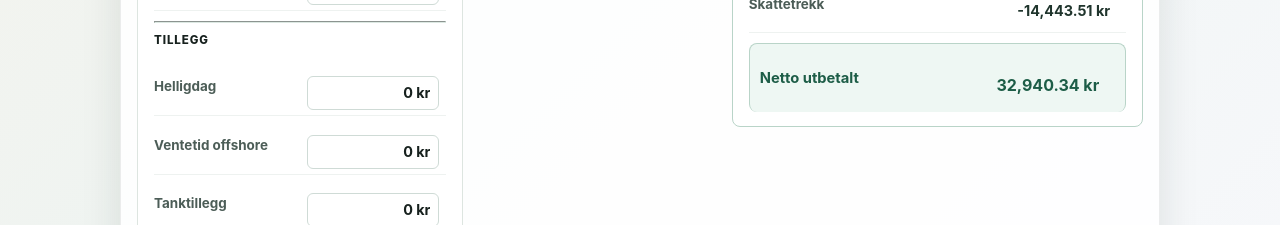
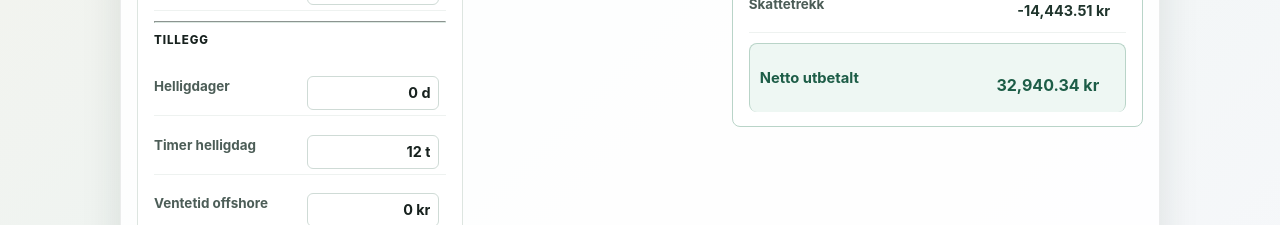
Before and after one commit to gekoparty/lonnapp, a React (Vite) app: page / in a window 1280 px wide. Shown: the part 541-766 px from the top of the page. Built offline with nearby package versions, Linux system fonts and the light colour scheme.

Commit message:
add holidays

```diff
--- a/src/components/FullForm.jsx
+++ b/src/components/FullForm.jsx
@@ -34,7 +34,10 @@ const FullForm = ({
     employeeInsuranceCost,
     unionName,
     employeeType,
-    holidayCompensation,
+    holidayWorkDays,
+    holidayWorkHours,
+    holidayPremium100,
+    holidayAllowance75,
     waitingTimeOffshore,
     tankAllowance,
     dirtAllowance,
@@ -115,11 +118,20 @@ const FullForm = ({
             <h2 className="panel-title">Tillegg</h2>
             <FormDisplay
               type="numeric"
-              label="Helligdag"
-              id="holidayCompensation"
+              label="Helligdager"
+              id="holidayWorkDays"
               errors={errors}
-              suffix=" kr"
-              value={holidayCompensation}
+              suffix=" d"
+              value={holidayWorkDays}
+              handleValidation={handleValidation}
+            />
+            <FormDisplay
+              type="numeric"
+              label="Timer helligdag"
+              id="holidayWorkHours"
+              errors={errors}
+              suffix=" t"
+              value={holidayWorkHours}
               handleValidation={handleValidation}
             />
             <FormDisplay
@@ -308,13 +320,22 @@ const FullForm = ({
                 id="srAmount"
               />
             )}
-            {holidayCompensation > 0 && (
+            {holidayPremium100 > 0 && (
               <FormDisplay
-                value={holidayCompensation}
-                label="Helligdag"
+                value={holidayPremium100}
+                label="Helligdagstillegg 100%"
                 type="text"
                 suffix=" kr"
-                id="holidayCompensationSummary"
+                id="holidayPremium100Summary"
+              />
+            )}
+            {holidayAllowance75 > 0 && (
+              <FormDisplay
+                value={holidayAllowance75}
+                label="Helligdagsgodtgjørelse"
+                type="text"
+                suffix=" kr"
+                id="holidayAllowance75Summary"
               />
             )}
             {waitingTimeOffshore > 0 && (
--- a/src/screens/MainScreen.jsx
+++ b/src/screens/MainScreen.jsx
@@ -17,7 +17,8 @@ const initialFormState = {
   employeeType: "operator",
   clubDeduction: 0,
   travelExpenses: 0,
-  holidayCompensation: 0,
+  holidayWorkDays: 0,
+  holidayWorkHours: 12,
   waitingTimeOffshore: 0,
   tankAllowance: 0,
   dirtAllowance: 0,
@@ -35,7 +36,8 @@ const calculateSalaryValues = ({
   employeeType,
   clubDeduction,
   travelExpenses,
-  holidayCompensation,
+  holidayWorkDays,
+  holidayWorkHours,
   waitingTimeOffshore,
   tankAllowance,
   dirtAllowance,
@@ -52,6 +54,9 @@ const calculateSalaryValues = ({
   const overtimeExtraPercentage = overtimeBaseSalary;
   const totalOffshoreHours = offTime + overtimeOffshoreHours;
   const totalOffshorePremium = offshorePremium * totalOffshoreHours;
+  const holidayPremium100 = holidayWorkDays * holidayWorkHours * hourlyRate;
+  const holidayAllowance75 = holidayWorkDays * 7.5 * hourlyRate;
+  const holidayCompensation = holidayPremium100 + holidayAllowance75;
   const brutto =
     monthlySalary +
     reducedAnnualWorkAmount +
@@ -99,6 +104,9 @@ const calculateSalaryValues = ({
     overtimeExtraPercentage,
     grossTotal,
     srAmount,
+    holidayPremium100,
+    holidayAllowance75,
+    holidayCompensation,
     unionFees,
     brutto,
   };
--- a/src/validations/schema.js
+++ b/src/validations/schema.js
@@ -20,7 +20,8 @@ const schema = Yup.object().shape({
   safetyRepresentativeHours: Yup.number()
     .min(0, positiveNumberMessage)
     .default(0),
-  holidayCompensation: Yup.number().min(0, positiveNumberMessage).default(0),
+  holidayWorkDays: Yup.number().min(0, positiveNumberMessage).default(0),
+  holidayWorkHours: Yup.number().min(0, positiveNumberMessage).default(12),
   waitingTimeOffshore: Yup.number().min(0, positiveNumberMessage).default(0),
   tankAllowance: Yup.number().min(0, positiveNumberMessage).default(0),
   dirtAllowance: Yup.number().min(0, positiveNumberMessage).default(0),
```
Also changed, not shown: 1 other file (tests, documents, lock files or other folders).
